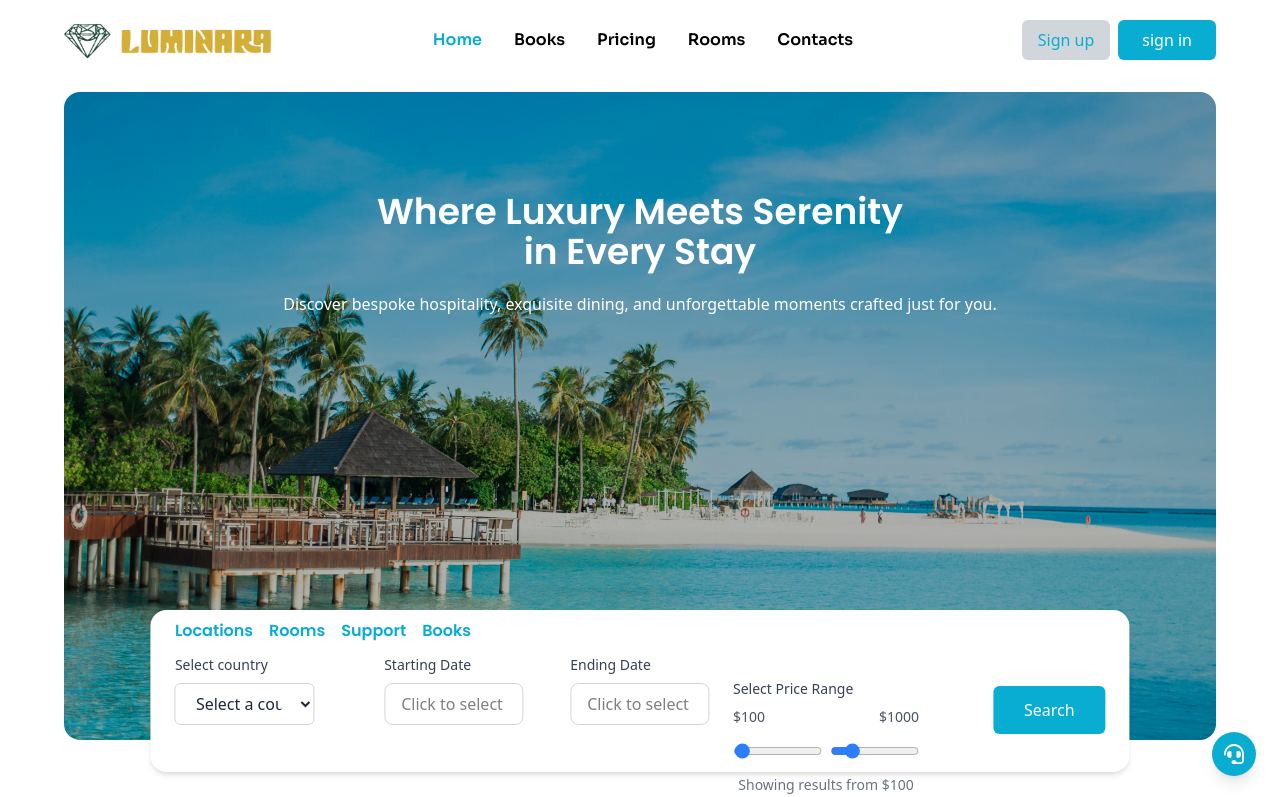
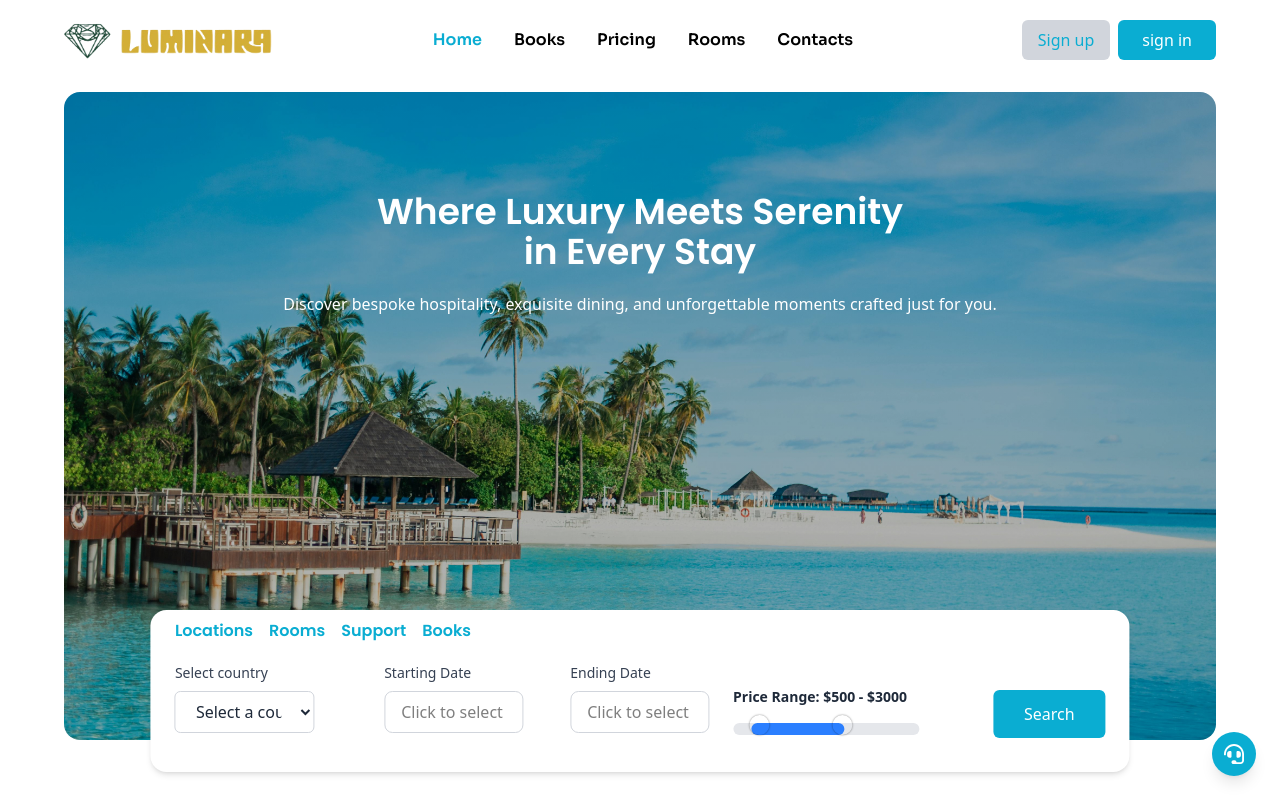
Before and after one commit to dani-dina/Hotel-Management-System-, a React (Vite) app in the folder frontend/: page / in a window 1280 px wide. Shown: the top 797 px of the page. Built offline with nearby package versions, Linux system fonts and the light colour scheme.

Commit message:
price selector

```diff
--- a/frontend/src/components/SelectPrice.jsx
+++ b/frontend/src/components/SelectPrice.jsx
@@ -1,54 +1,78 @@
-import { useState } from 'react';
+import { useState, useRef, useEffect } from 'react';
 
-const PriceRangeSelector = () => {
-  const [minPrice, setMinPrice] = useState(100);
-  const [maxPrice, setMaxPrice] = useState(1000);
+const PriceRangeSelector = ({ min = 0, max = 5000, step = 50 }) => {
+  const [minVal, setMinVal] = useState(500);
+  const [maxVal, setMaxVal] = useState(3000);
+  const range = useRef(null);
 
-  const handleMinChange = (e) => {
-    const value = Number(e.target.value);
-    if (value <= maxPrice) setMinPrice(value);
-  };
-
-  const handleMaxChange = (e) => {
-    const value = Number(e.target.value);
-    if (value >= minPrice) setMaxPrice(value);
-  };
+  // Update range track width on change
+  useEffect(() => {
+    if (range.current) {
+      const minPercent = ((minVal - min) / (max - min)) * 100;
+      const maxPercent = ((maxVal - min) / (max - min)) * 100;
+      range.current.style.left = `${minPercent}%`;
+      range.current.style.width = `${maxPercent - minPercent}%`;
+    }
+  }, [minVal, maxVal, min, max]);
 
   return (
-    <div className="w-full max-w-sm mx-auto mt-6">
-      <label className="block text-sm font-medium text-gray-700 mb-2">
-        Select Price Range
+    <div className="w-full max-w-md mx-auto mt-6">
+      <label className="block text-sm font-semibold text-gray-800 mb-4">
+        Price Range: ${minVal} - ${maxVal}
       </label>
 
-      <div className="flex items-center justify-between text-sm text-gray-600 mb-2">
-        <span>${minPrice}</span>
-        <span>${maxPrice}</span>
-      </div>
+      <div className="relative h-3 rounded-full bg-gray-200">
+        {/* Active range */}
+        <div ref={range} className="absolute h-full bg-blue-500 rounded-full" />
 
-      <div className="relative h-8 flex items-center justify-between space-x-2">
+        {/* Left Thumb */}
         <input
           type="range"
-          min="0"
-          max="5000"
-          step="50"
-          value={minPrice}
-          onChange={handleMinChange}
-          className="w-full accent-blue-500"
+          min={min}
+          max={max}
+          step={step}
+          value={minVal}
+          onChange={(e) => {
+            const value = Math.min(Number(e.target.value), maxVal - step);
+            setMinVal(value);
+          }}
+          className="absolute w-full h-3 appearance-none bg-transparent pointer-events-none"
+          style={{ zIndex: minVal > max - 100 ? '5' : '10' }}
         />
         <input
           type="range"
-          min="0"
-          max="5000"
-          step="50"
-          value={maxPrice}
-          onChange={handleMaxChange}
-          className="w-full accent-blue-500"
+          min={min}
+          max={max}
+          step={step}
+          value={maxVal}
+          onChange={(e) => {
+            const value = Math.max(Number(e.target.value), minVal + step);
+            setMaxVal(value);
+          }}
+          className="absolute w-full h-3 appearance-none bg-transparent pointer-events-none"
         />
       </div>
-
-      <div className="text-sm text-gray-500 mt-2 text-center">
-        Showing results from <span className="font-medium">${minPrice}</span> to <span className="font-medium">${maxPrice}</span>
-      </div>
+      <style>{`
+        input[type='range']::-webkit-slider-thumb {
+          appearance: none;
+          height: 20px;
+          width: 20px;
+          background-color: primary;
+          border-radius: 50%;
+          cursor: pointer;
+          pointer-events: auto;
+          box-shadow: 0 0 2px rgba(0, 0, 0, 0.5);
+          margin-top: -8.5px;
+        }
+        input[type='range']::-moz-range-thumb {
+          height: 20px;
+          width: 20px;
+          background-color: primary;
+          border-radius: 50%;
+          cursor: pointer;
+          pointer-events: auto;
+        }
+      `}</style>
     </div>
   );
 };
```
